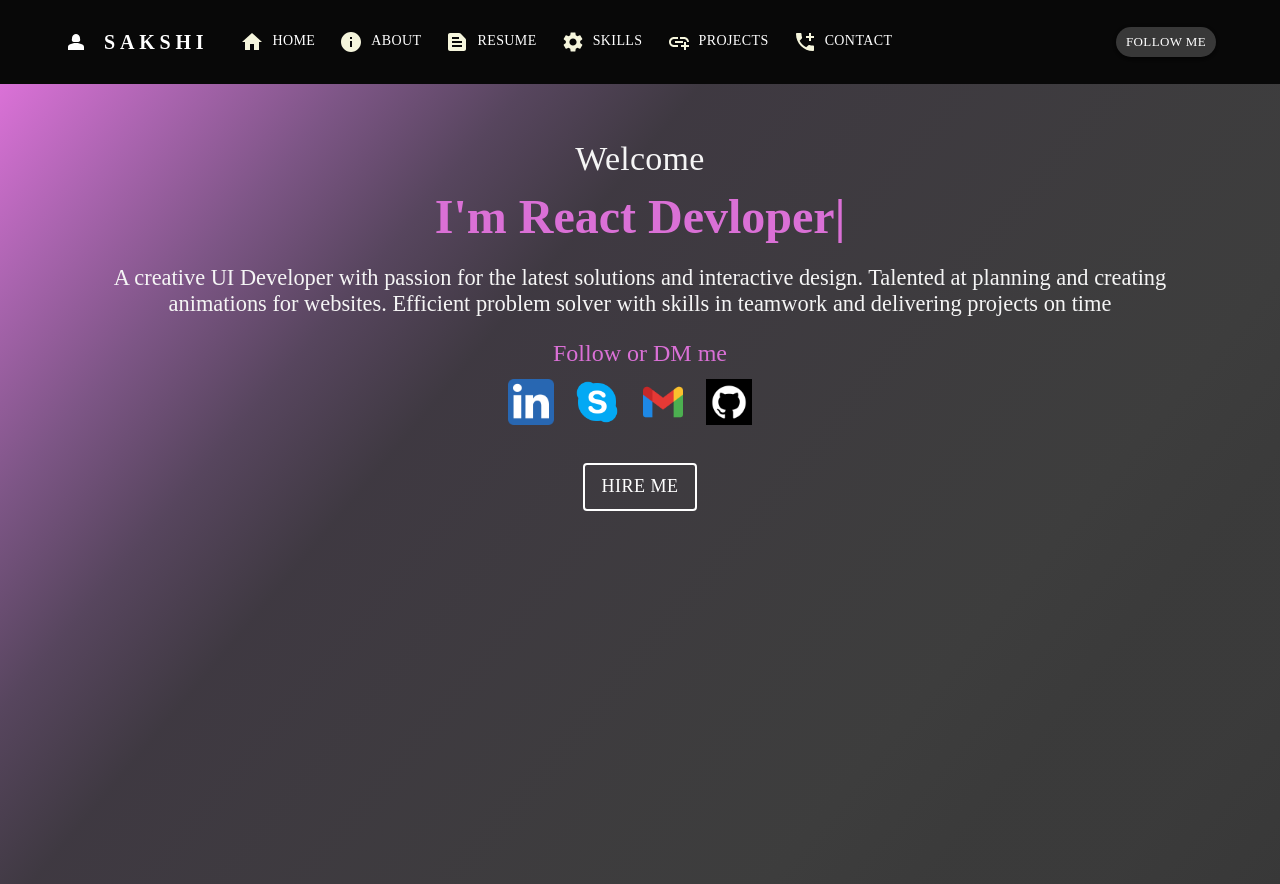
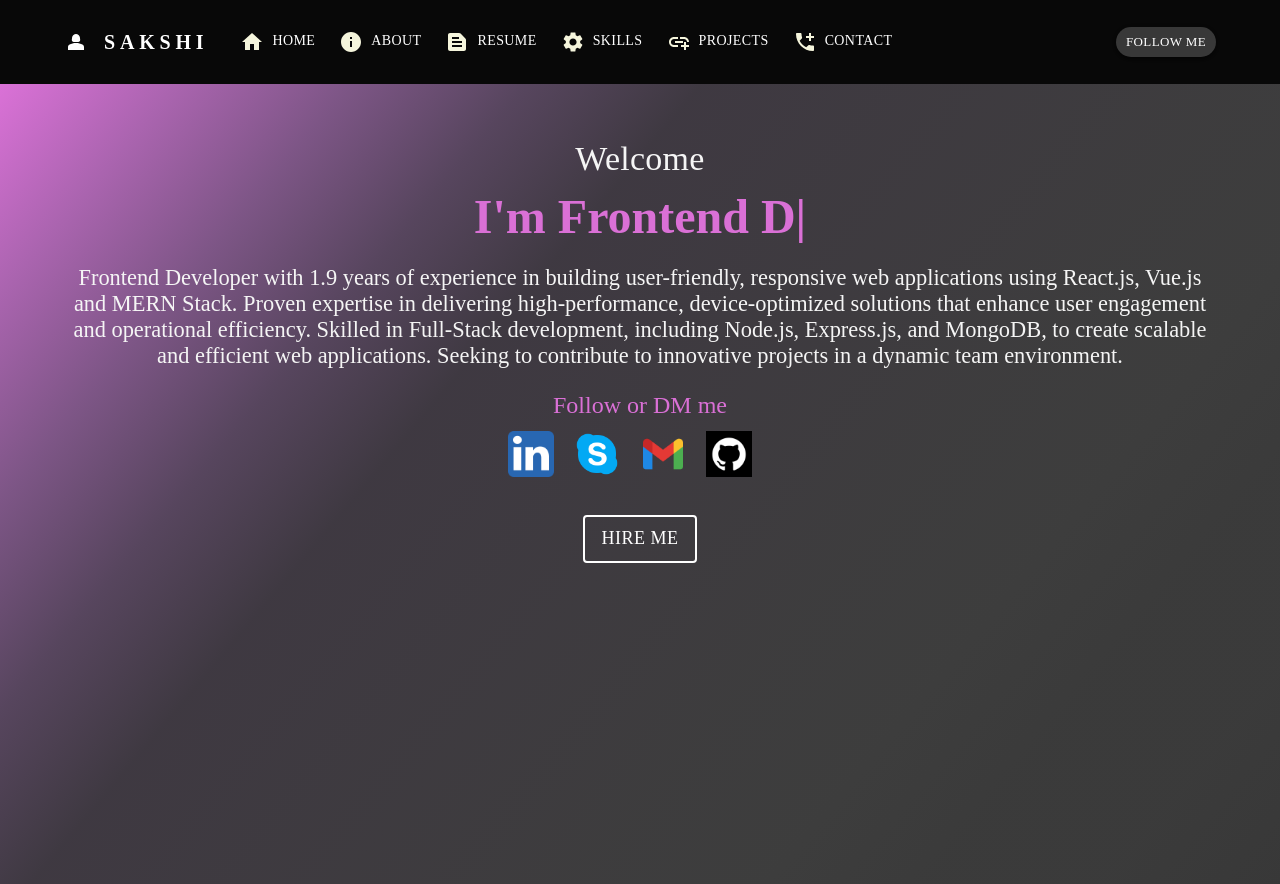
Before and after one commit to sakshuu/git-protfolio, a React (Create React App) app: page / in a window 1280 px wide. Built offline with nearby package versions, Linux system fonts and the light colour scheme.

Commit message:
updated content

```diff
--- a/src/components/Experience.jsx
+++ b/src/components/Experience.jsx
@@ -7,19 +7,19 @@ const Experience = () => {
   const experiences = [
 
     {
-      year:"January 2023 - october 2023",
+      year:"February 2023 - January 2024",
       compunyName:"Skillhub It Solutions",
-      role:"Worked as React Js & UI intern",
-      desc:"During my internship, I worked on an e-commerce project, managing state with Redux, implementing authentication, integrating APIs with Axios, and utilizing UI libraries like Material UI and Bootstrap for improved design and user experience. Skills - ReactJS, Redux, NodeJS, MongoDB, Material-UI, JS, CSS.",
+      role:"Worked as MERN Stack Developer",
+      desc:"Built an e-commerce platform using MERN stack, integrating Razorpay for secure payments and Gmail for user verification, resulting in a 30% increase in conversion rates. Designed scalable database solutions using Node.js and MongoDB, reducing API response times by 30% during peak traffic. Implemented JWT for secure user authentication",
       id:"1"
     },
     {
-      year:"February 2024 - present",
+      year:"February 2024 - November 2024",
       compunyName:"gofloww",
       role:"Worked as Frontend Developer",
-      desc:"launched and maintained a console website for HR, Mail, and Accounting modules, increasing efficiency by 75% and reducing errors. Contributed to 80% revenue growth in three months by planning and launching four key features. Built responsive UIs based on Figma designs using Vue.js, ensuring seamless functionality across desktop and mobile. Implemented task assignment and attendance tracking features with real-time analytics. Delivered additional projects, such as the Raru Group website, converting Figma designs into responsive, functional web applications",
+      desc:"Developed and maintained a console website for accounting, mail, and HR modules, increasing productivity by 75% and reducing errors by 20%. Designed responsive user interfaces using Vue.js, converting Figma designs into high performance web applications optimized for desktop and mobile devices. Implemented real-time analytics for task assignment and attendance monitoring, improving operational efficiency by 30%. Collaborated with cross-functional teams to deliver user centric web applications on time, ensuring high-quality results. Contributed to the development of the Raru Group website, enhancing user experience and engagement",
       id:"2"
-    }
+    },
    ];
   return <>
   {
--- a/src/pages/Home.jsx
+++ b/src/pages/Home.jsx
@@ -27,22 +27,36 @@ const Home = () => {
   <Typography component="h3" variant='h3' sx={{ fontWeight: 'bold', marginBottom:"20px" }}>
     <TypeAnimation id="heading" className='typeani'
       sequence={[
+        2000,
         "I'm Sakshi Jadhav",
-        2000,
+        1000,
+        "I'm Frontend Devloper",
+        1000,
+        "I'm Web Devloper",
+        1000,
         "I'm React Devloper",
-        2000,
-        "I'm Frontend Devloper",
-        2000,
+        1000,
+        "I'm UI Developer",
+        1000,
+        "I'm Backend Developer",
+        1000,
+        "I'm MERN Stack Developer",
+        1000,
+        "I'm Full Stack Developer",
+        1000,
+        "I'm Software Developer ",
+        1000,
       ]}
       wrapper="div"
       cursor={true}
       repeat={Infinity}/>
       </Typography>
 
-<Typography variant='span' className='fontsize' data-aos="zoom-in" data-aos-duration="2000">A creative UI Developer with passion for the latest solutions and
-interactive design. Talented at planning and creating animations for
-websites. Efficient problem solver with skills in teamwork and delivering
-projects on time</Typography>
+
+<Typography variant='span' className='fontsize' data-aos="zoom-in" data-aos-duration="2000"> Frontend Developer with 1.9 years of experience in building user-friendly, responsive web applications using React.js, Vue.js
+and MERN Stack. Proven expertise in delivering high-performance, device-optimized solutions that enhance user engagement
+and operational efficiency. Skilled in Full-Stack development, including Node.js, Express.js, and MongoDB, to create scalable
+and efficient web applications. Seeking to contribute to innovative projects in a dynamic team environment.</Typography>
 
 <Box  data-aos="zoom-in" data-aos-duration="3000">
 <Typography variant='h5' className='fllowMe typeani' component="h5">Follow or DM me</Typography>
```
